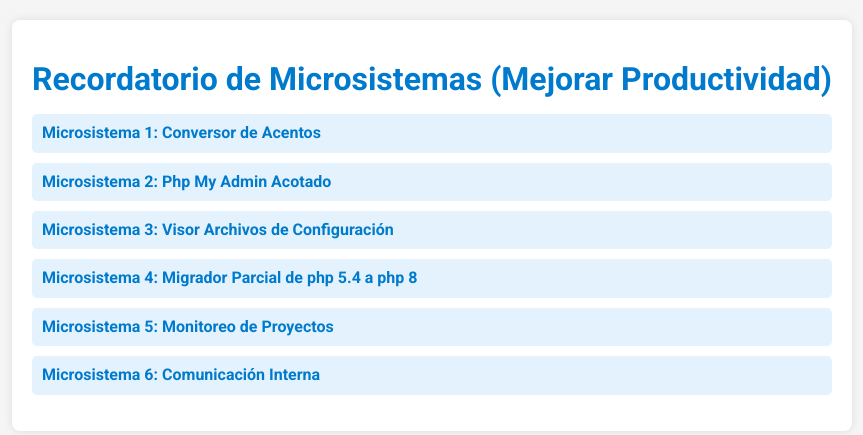
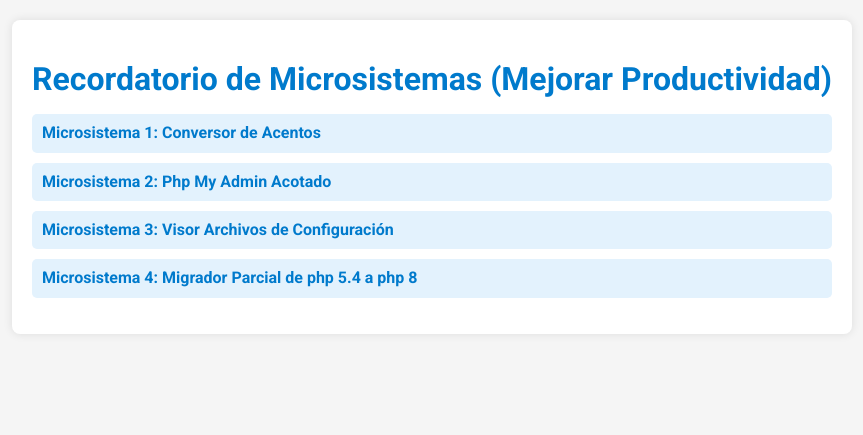
Before and after one commit to vladimiracunadev-create/microsistemas, a PHP site: page / in a window 1280 px wide. Shown: the top 435 px of the page, without its empty margins (208-1071 px from the left). Run offline with PHP 8.4, Linux system fonts and the light colour scheme.

Commit message:
Quitando Menus

```diff
--- a/index.php
+++ b/index.php
@@ -58,8 +58,6 @@ text-decoration: underline;
 <li><a href="phpmyadmin_especifico.php" target="_blank">Microsistema 2: Php My Admin Acotado</a></li>
 <li><a href="visor_logs.php" target="_blank">Microsistema 3: Visor Archivos de Configuración</a></li>
 <li><a href="cambiophp.php" target="_blank">Microsistema 4: Migrador Parcial de php 5.4 a php 8</a></li>
-<li><a href="https://servicio5.com">Microsistema 5: Monitoreo de Proyectos</a></li>
-<li><a href="https://servicio6.com">Microsistema 6: Comunicación Interna</a></li>
 </ul>
 </div>
 </body>
```
